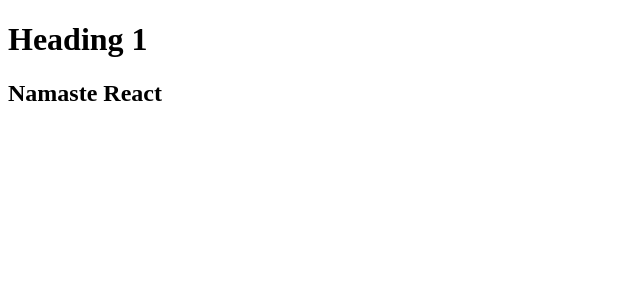
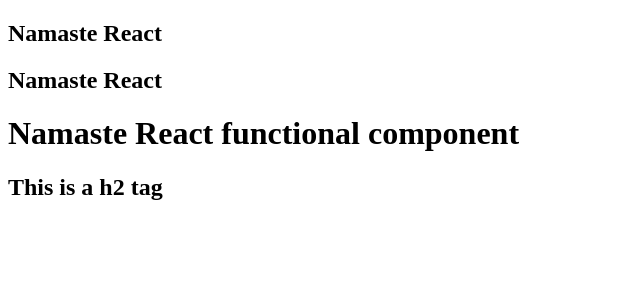
Before and after one commit to arvind79/food-villa, a React (Vite) app: page / in a window 1280 px wide. Shown: the top 300 px of the page, without its empty margins (0-640 px from the left). Built offline with nearby package versions, Linux system fonts and the light colour scheme.

Commit message:
added functional components

```diff
--- a/App.js
+++ b/App.js
@@ -1,42 +1,46 @@
-import React from "react"
-import ReactDOM from "react-dom/client"
+import React from "react";
+import ReactDOM from "react-dom/client";
 
-// Manipulate the HTML DOM using Javscript
-// const heading = document.createElement("h1");
-// heading.innerHTML = "Namaste Everyone";
-// const root = document.getElementById("root");
-// root.appendChild(heading);
-
-// Manipulate the HTML DOM using React
-
-// Create nested React Elements
-
-const heading = React.createElement(
-    "h1",
-    {
-        id: "title",
-        key: "h1"
-    },
-    "Heading 1"
-)
-
-// React.createElement => Object => HTML(DOM)
-
-const heading2 = (
+//Element
+const title = (
     <h2 id="title" key="h2">
         Namaste React
     </h2>
-)
+);
 
-// JSX => React.createElement => Object => HTML(DOM)
+//Functional Component - this is returning the JSX and this component has arrow function
+const Title = () => (
+    <h2 id="title" key="h2">
+        Namaste React
+    </h2>
+);
 
-const container = React.createElement(
-    "div",
-    {
-        id: "container",
-    },
-    [heading, heading2]
-)
+// React Component
+// - Functional - NEW - I will use this most of the time
+// - Class Based Component - OLD
 
-const root = ReactDOM.createRoot(document.getElementById("root"))
-root.render(container)
+// Functional Components
+// Name of component starts with capital letters - it's not mandatory, but it is good practice
+// Functional component is a normal javascript function
+// It is just returning a piece of jsx or react createElement
+
+// <Title /> is known as Composing Components or Component Composition
+const HeaderComponent = () => {
+    return (
+        <div>
+            {title}
+            <Title />
+            {/*OR  {Title()}  Inside these outer curly braces it is javascript*/}
+            {/* {We can write any piece of javascript code inside these curly braces} */}
+            {console.log(1+2+5, "any js code")}
+            <h1>Namaste React functional component</h1>
+            <h2>This is a h2 tag</h2>
+        </div>
+    );
+};
+
+const root = ReactDOM.createRoot(document.getElementById("root"));
+
+// root.render(heading); //heading is react element
+root.render(<HeaderComponent />) //HeaderComponent is a functional component
+// OR root.render(HeaderComponent())
```
